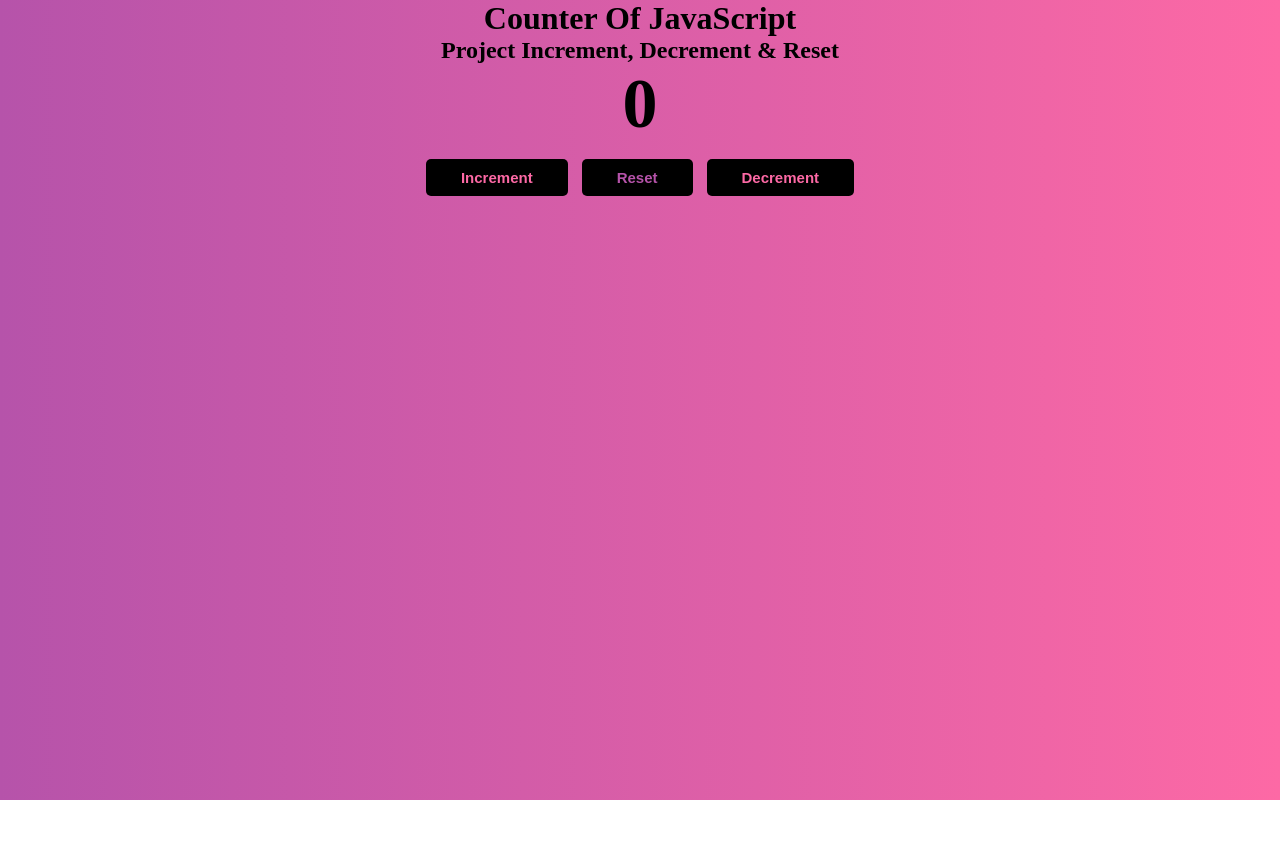
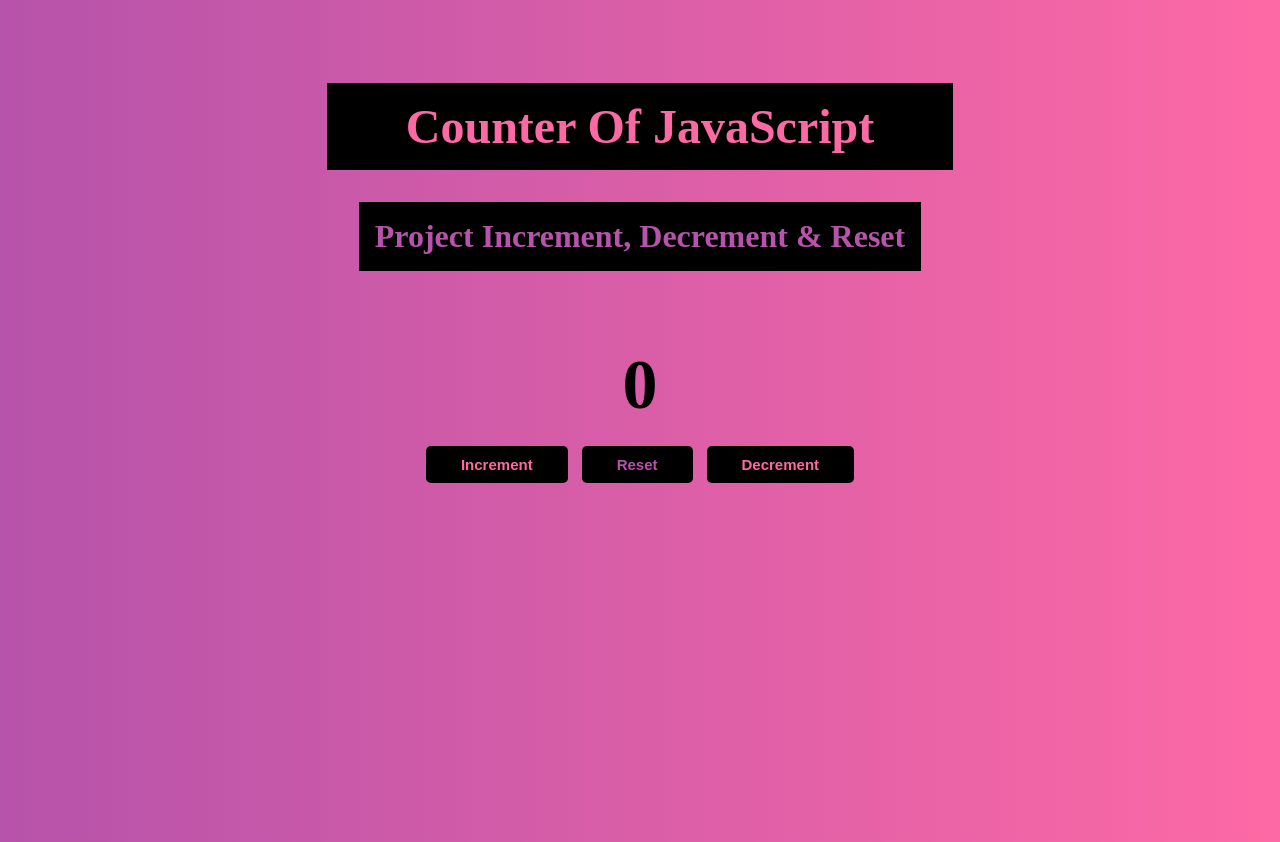
Before and after one commit to Muhammadhassanlashkarwala/Javascript_counter, a plain HTML site: page index.html in a window 1280 px wide. Before the commit the page ends 800 px from the top, so only its background shows below. Drawn offline with Linux system fonts and the light colour scheme.

Commit message:
complete

```diff
--- a/style.css
+++ b/style.css
@@ -1,90 +1,8 @@
-/* *{
-    margin: 0;
-    padding: 0;
-}
-html,
-body{
-    height: 100%;
-}
-
-body{
-    background: rgb(255, 132, 100);
-    background: linear-gradient(
-         90deg,
-          rgb(182, 83, 170) 0%,
-            rgba(253, 105, 165, 1)100%
-    );
-    text-align: center;
-    align-items: center;
-}
-.card-containEr h1{
-    color:  rgba(253, 105, 165, 1);
-            background: black;
-            font-size: 4rem;
-            padding: 2rem;
-}
-.card-containEr h2{
-    color:  rgb(182, 83, 170);
-                background: black;
-                font-size: 3rem;
-                margin: 2rem;
-                padding: 2rem;
-    }
-    .card-body h1{
-        margin-bottom: 15px;
-        font-size: 70px;
-    }
-    .card-btn button{
-        color: rgba(253, 105, 165, 1);
-        padding: 10px 35px;
-          background: black;
-        border: 0;
-        font-size: 15px;
-        font-weight: bold;
-        margin: 0px 5px;
-        border-radius: 5px;
-        cursor: pointer;
-        transition: 0.5s;
-        }
-    .card-btn #reset{
-            color:  rgb(182, 83, 170);
-            padding: 10px 35px;
-              background: black;
-            border: 0;
-            font-size: 15px;
-            font-weight: bold;
-            margin: 0px 5px;
-            border-radius: 5px;
-            cursor: pointer;
-            transition: 0.5s;
-        }
-        button#decrement:hover{
-            background:rgba(253, 105, 165, 1);
-            color: #000;
-            transition: 0.5s;
-            transform: scale(1.01);
-        }
-        button#increment:hover{
-            background:rgba(253, 105, 165, 1);
-            color: #000;
-            transition: 0.5s;
-            transform: scale(1.01);
-        }
-        button#reset:hover{
-            background: rgb(182, 83, 170);
-            color: #000;
-            transition: 0.5s;
-            transform: scale(1.01);
-        } */
-
-
-
-
-
-        * {
+  * {
             margin: 0;
             padding: 0;
             box-sizing: border-box;
+         margin-top: 1.3rem;
         }
 
         html,
@@ -105,19 +23,19 @@ body{
             align-items: center;
         }
 
-        .card-container h1 {
+        .card-containEr h1 {
             color: rgba(253, 105, 165, 1);
             background: black;
-            font-size: 4rem;
-            padding: 2rem;
+            font-size: 3rem;
+            padding: 1rem;
         }
 
-        .card-container h2 {
+        .card-containEr h2 {
             color: rgb(182, 83, 170);
             background: black;
-            font-size: 3rem;
+            font-size: 2rem;
             margin: 2rem;
-            padding: 2rem;
+            padding: 1rem;
         }
 
         .card-body h1 {
@@ -160,6 +78,12 @@ body{
             transform: scale(1.01);
         }
 
+        button#reset:hover {
+            background:  rgb(182, 83, 170);
+            color: #000;
+            transition: 0.5s;
+            transform: scale(1.01);
+        }
         /* Media Queries for responsiveness */
 
         /* For tablets and smaller laptops */
@@ -213,6 +137,7 @@ body{
             .card-container h1 {
                 font-size: 2rem;
                 padding: 0.5rem;
+
             }
 
             .card-container h2 {
```
